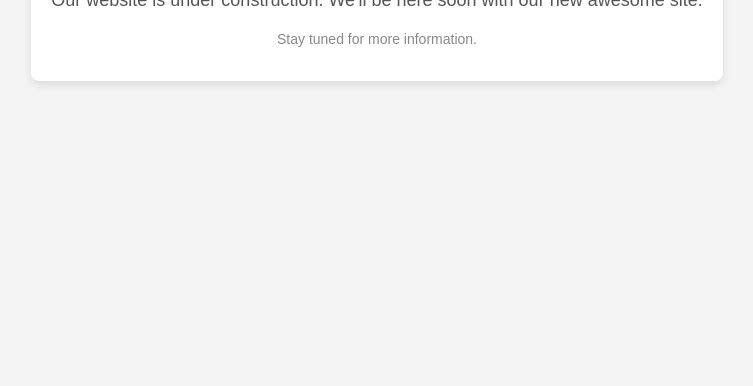
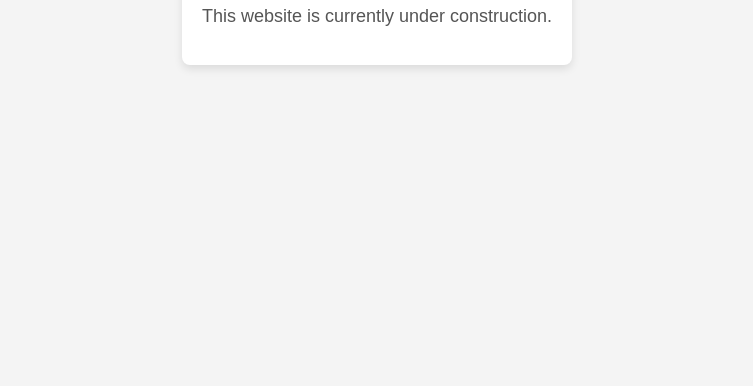
Before and after one commit to saunlani/langopio-web, a plain HTML site: page index.html in a window 1280 px wide. Shown: the part 414-800 px from the top of the page, without its empty margins (263-1016 px from the left). Drawn offline with Linux system fonts and the light colour scheme.

Commit message:
update: small change to index.html

```diff
--- a/index.html
+++ b/index.html
@@ -3,7 +3,7 @@
 <head>
     <meta charset="UTF-8">
     <meta name="viewport" content="width=device-width, initial-scale=1.0">
-    <title>Langopio - Coming Soon!</title>
+    <title>Langopio</title>
     <style>
         body {
             font-family: Arial, sans-serif;
@@ -43,8 +43,7 @@
 <body>
     <div class="container">
         <h1>Welcome to Langopio!</h1>
-        <p>Our website is under construction. We'll be here soon with our new awesome site.</p>
-        <p class="coming-soon">Stay tuned for more information.</p>
+        <p>This website is currently under construction.</p>
     </div>
     <script async src="https://pagead2.googlesyndication.com/pagead/js/adsbygoogle.js?client=ca-pub-2107084410392210"
          crossorigin="anonymous"></script>
```
